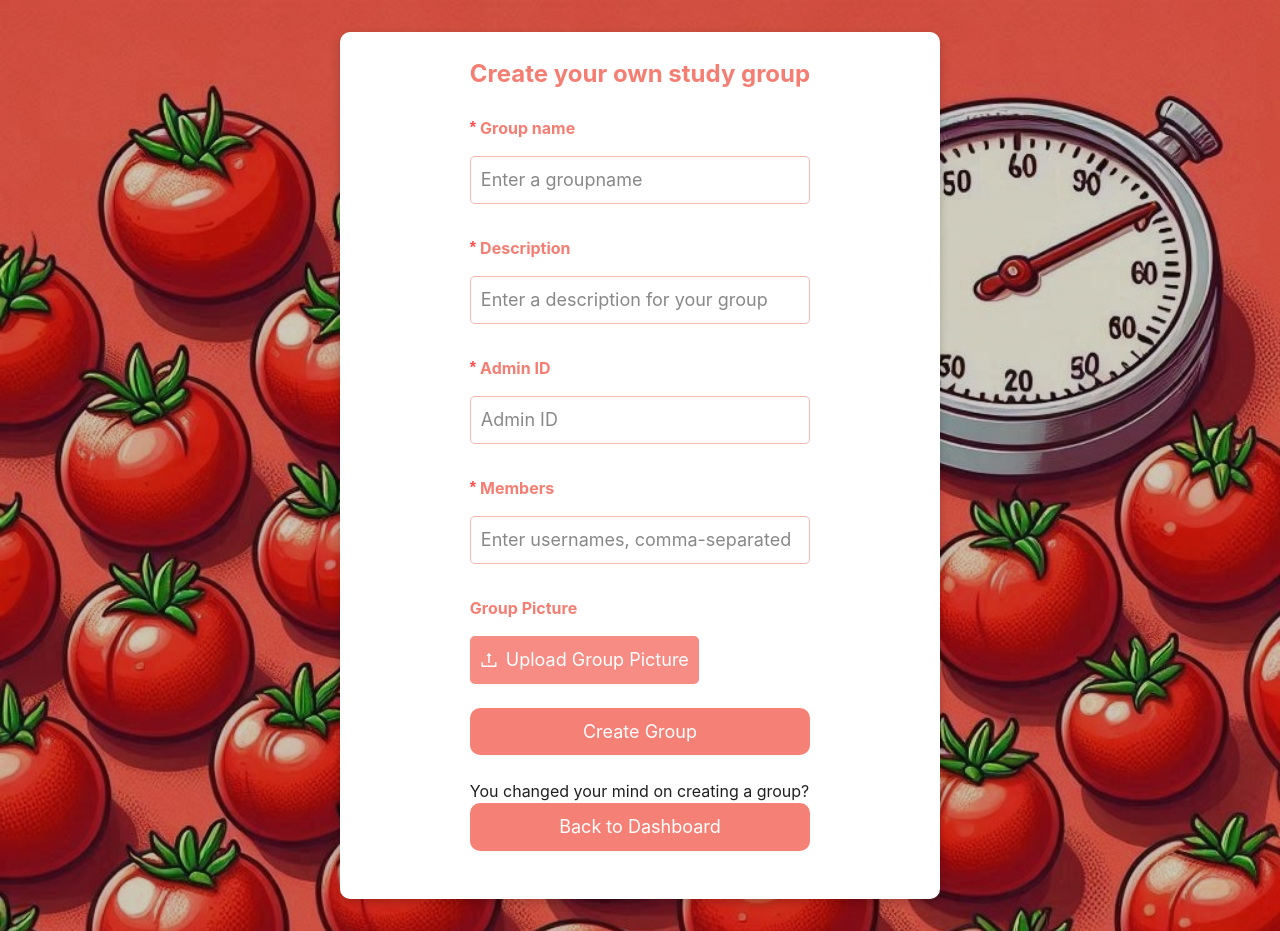
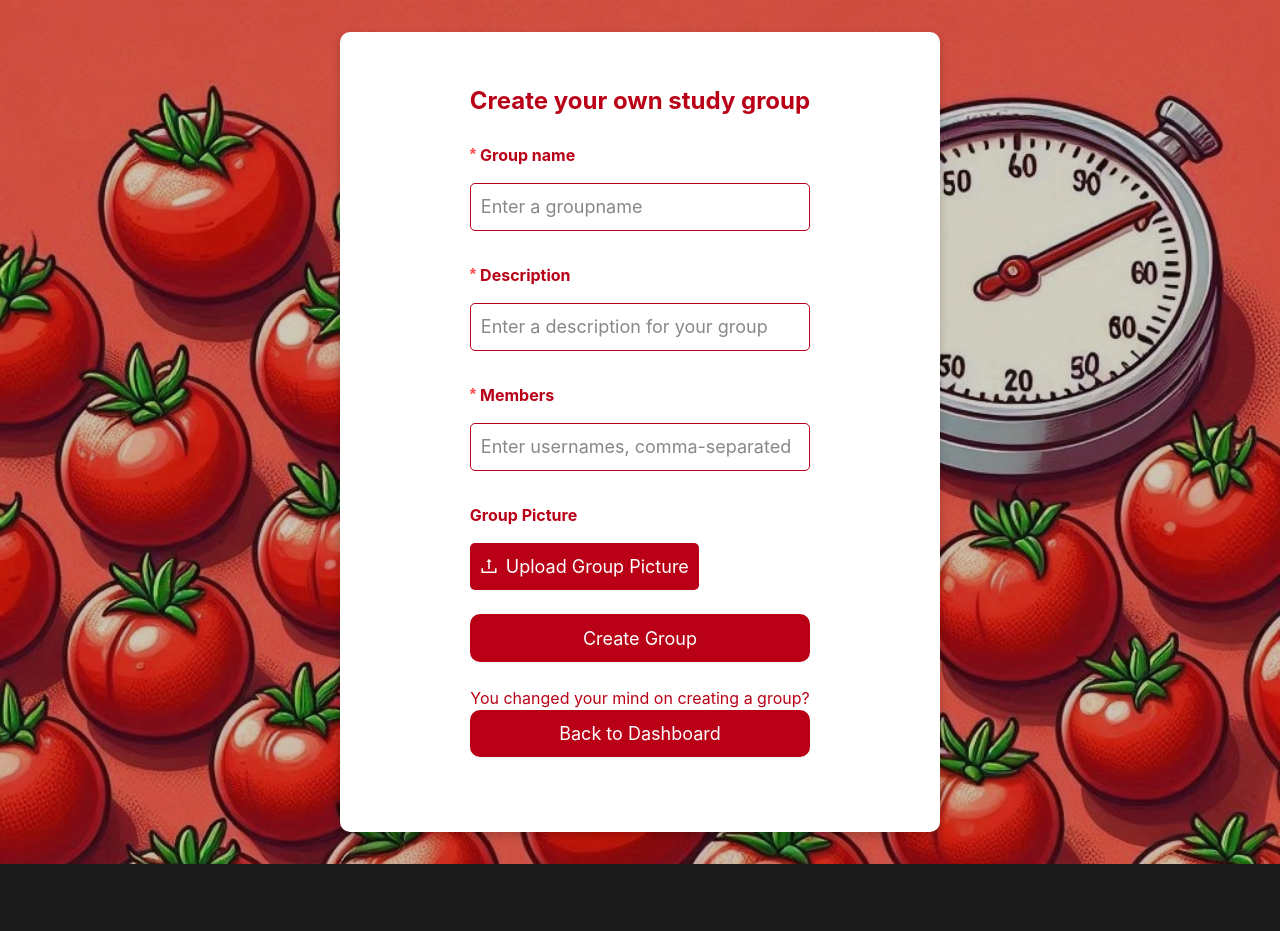
Before and after one commit to luciocanepa/SOPRA_group11_client, a Next.js app: page /groups in a window 1280 px wide. After the commit the page ends 864 px from the top, so only its background shows below. Built offline with nearby package versions, Linux system fonts and the light colour scheme; what @ant-design/nextjs-registry would draw is missing.

Commit message:
I had to change some things regarding the admin Id, and the general styling of this group creation form

```diff
--- a/app/groups/page.tsx
+++ b/app/groups/page.tsx
@@ -15,6 +15,7 @@ interface FormFieldProps {
     image: string;
     adminId: string;
     members: string[];
+    token: string;
   }
 
 
@@ -23,23 +24,32 @@ interface FormFieldProps {
     const apiService = useApi();
     const [form] = Form.useForm();
     const {set: setToken, } = useLocalStorage<string>("token", "");
-    const {set: setGroupId, } = useLocalStorage<string>("locallyStoredID", "");
+
+    const [loggedInUserId, setLoggedInUserId] = useState<string | null>(null);
 
 
-    //const [loggedInUser, setLoggedInUser] = useState<string | null>(null);
+    useEffect(() => {
+      const fetchLoggedInUser = async () => {
+        const token = localStorage.getItem("token");
+        if (!token) return;
 
-    //const adminId = "1" // useLocalStorage<string>("userId", "");
+        try {
+          const users = await apiService.get<User[]>("/users"); // fetching all users
+          const matchedUser = users.find((user) => user.token === token);
 
-    /*useEffect(() => {
-        // Retrieve the logged-in user's ID from local storage
-        const fetchLoggedUser = localStorage.getItem("locallyStoredID") ?? "";
-        if (fetchLoggedUser) {
-            setLoggedInUser(fetchLoggedUser);
+          if (matchedUser) {
+            setLoggedInUserId(matchedUser.id); // store the ID in order to use it as adminId for group creation
+          } else {
+            console.warn("No matching user found for stored token");
+          }
+        } catch (error) {
+          console.error("Error fetching users:", error);
         }
-    }, []);  */
+      };
 
-//--> maybe the user ID for the admin can be filled in automatically
-// --> <Input placeholder="Admin ID" disabled value={adminId} />
+      fetchLoggedInUser();
+    }, []);
+
 
 
 
@@ -49,15 +59,13 @@ interface FormFieldProps {
         const requestBody = {
             ...values,
             image: uploadedImage || null,  // Use uploadedImage or set null if not uploaded
+            adminId: loggedInUserId
         };
         const response = await apiService.post<Group>("/groups", requestBody);
 
         if (response.token) {
           setToken(response.token);
         }
-        if (response.id) {
-            setGroupId(response.id);
-            }
 
         router.push("/dashboard"); // --> going back to the dashboard, since there is no UI for group display yet
 
@@ -142,14 +150,6 @@ interface FormFieldProps {
           </Form.Item>
 
           <Form.Item
-            name="adminId"
-            label="Admin ID"
-            rules={[{ required: true, message: "Admin ID is required!" }]}
-            >
-            <Input  placeholder="Admin ID"  />
-          </Form.Item>
-
-          <Form.Item
             name="members"
             label="Members"
             rules={[{ required: true, message: "Please input usernames of the members you want to add, use a comma to seperate!" }]}
@@ -175,8 +175,6 @@ interface FormFieldProps {
           </Form.Item>
 
 
-
-
           <Form.Item>
             <Button htmlType="submit" className="groupCreation-button">
               Create Group
--- a/app/styles/pages/groups.css
+++ b/app/styles/pages/groups.css
@@ -7,7 +7,6 @@
     padding: 2rem;
     gap: 2.5rem;
     width: 100%;
-    /*background-color: rgb(255, 244, 240);*/
     overflow: auto;
     position:relative
 
@@ -39,8 +38,6 @@
     padding: 2rem;
     gap: 2.5rem;
     width: 100%;
-    /*background-color: rgb(255, 221, 209, 0.956);*/
-    background-color: white;
     overflow: auto;
 
     max-width: 600px;
@@ -52,20 +49,24 @@
 
   }
 .groupCreation-container h2 {
-    color: rgba(244, 112, 100, 0.9) !important;
+    color: rgba(185, 0, 23, 1) !important;
     text-align: center;
     font-weight: bold;
+}
+.groupCreation-container p {
+    color: rgba(185, 0, 23, 1) !important;
+    text-align: center;
 }
 
 .groupCreation-button {
     width: 100%;
     min-width: 120px;
-    background-color: rgba(244, 112, 100, 0.877) !important;
+    background-color: rgba(185, 0, 23, 1) !important;
     color :white !important;
     border: none;
   }
 .groupCreation-button:hover {
-    background-color: rgba(200, 90, 80, 0.9) !important;
+    background-color: rgb(135, 10, 24) !important;
     transform: scale(1.05);
     border: white;
     outline: white;
@@ -76,7 +77,7 @@
 .ant-input {
     color: black !important;
     background-color: white !important;
-    border: 1px solid rgba(244, 112, 100, 0.5);
+    border: 1px solid rgba(185, 0, 23, 1);
     border-radius: 5px;
     padding: 10px;
     transition: all 0.3s ease-in-out;
@@ -84,21 +85,13 @@
 
 .ant-input:hover, .ant-input:focus {
     background-color: white !important;
-    border: 1px solid rgba(244, 112, 100, 0.9) !important;
-}
-
-/* DISABLED INPUT , in  case we opt for the auto-fill of the admin ID*/
-.ant-input[disabled] {
-    background-color: #f5f5f5 !important;
-    color: #999 !important;
-    border: 1px solid rgba(200, 200, 200, 0.5);
+    border: 1px solid rgba(185, 0, 23, 1) !important;
 }
 
 
 
-
 .groupCreation-upload {
-    background-color: rgba(244, 112, 100, 0.8) !important;
+    background-color: rgba(185, 0, 23, 1) !important;
     color: white !important;
     border: none !important;
     padding: 10px;
@@ -108,7 +101,7 @@
 
 
 .groupCreation-upload:hover {
-    background-color: rgba(200, 90, 80, 0.9) !important;
+    background-color: rgb(135, 10, 24) !important;
     color: white !important;
     transform: scale(1.05);
 }
@@ -116,14 +109,14 @@
 .ant-upload-list-item {
     color: black !important;
     background-color: white !important;
-    border: 1px solid rgba(244, 112, 100, 0.5);
+    border: 1px solid rgba(185, 0, 23, 1);
     padding: 5px;
     border-radius: 5px;
 }
 
 
 .ant-form-item-label > label {
-    color: rgba(244, 112, 100, 0.9) !important;
+    color: rgba(185, 0, 23, 1) !important;
     font-weight: bold;
 }
 
```
